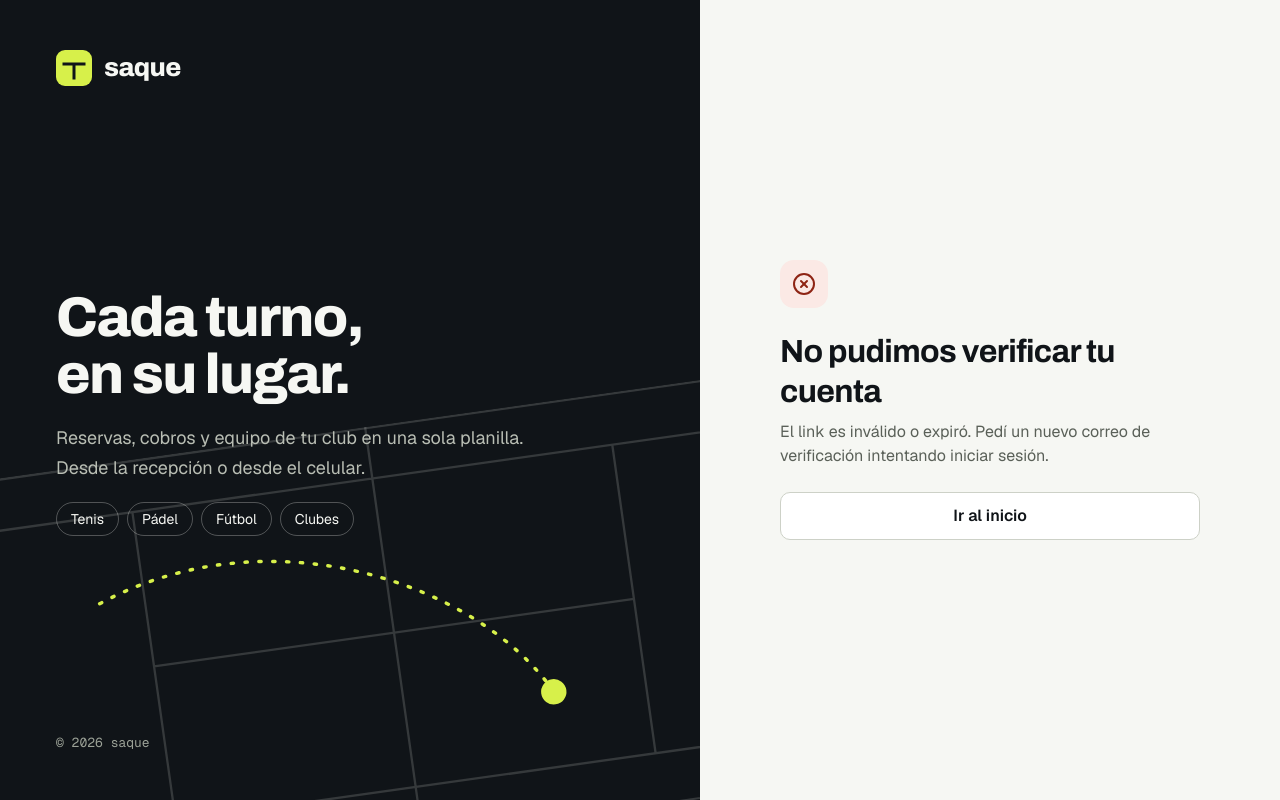
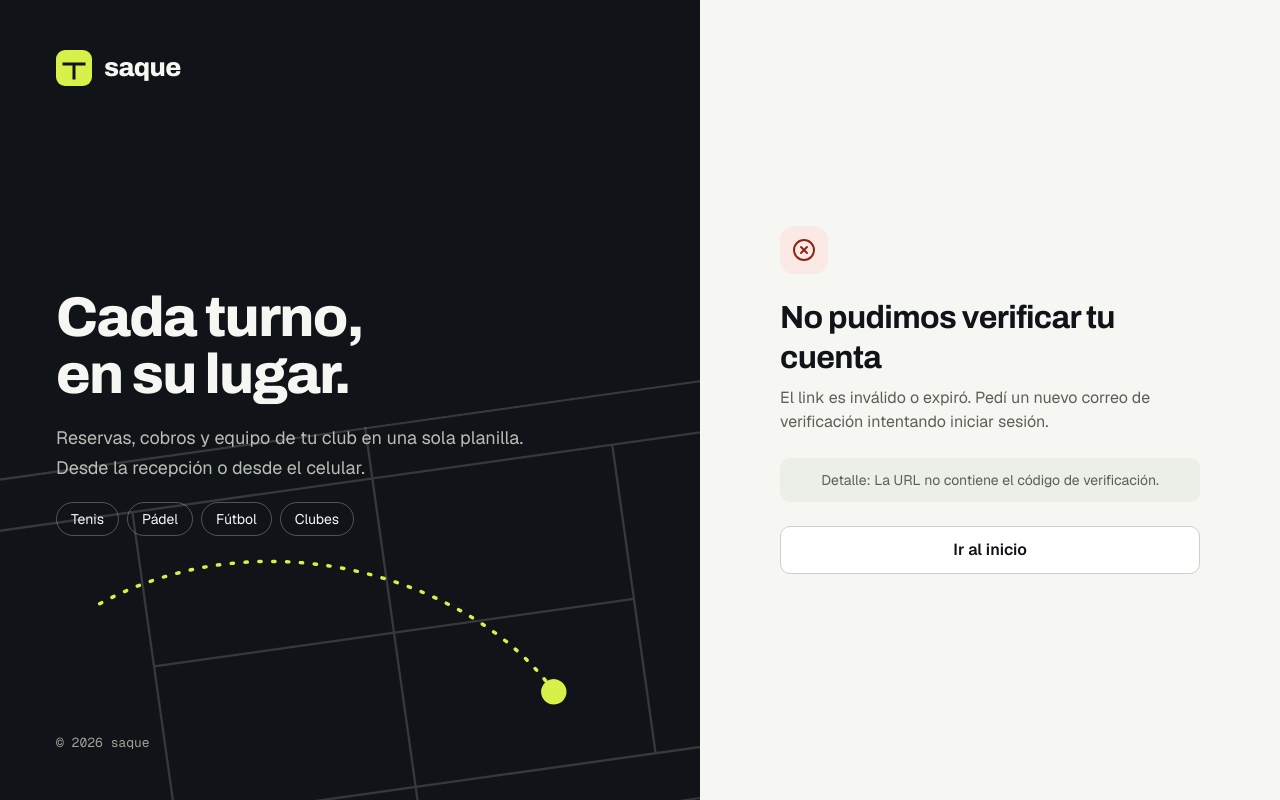
Before and after one commit to maufernandezdev/court-reservation, a Next.js app: page /verification-account in a window 1280 px wide. Built offline with nearby package versions, Linux system fonts and the light colour scheme.

Commit message:
verification account changes

```diff
--- a/app/verification-account/page.tsx
+++ b/app/verification-account/page.tsx
@@ -40,6 +40,7 @@ function VerificationAccountContent() {
   const router = useRouter();
   const searchParams = useSearchParams();
   const [status, setStatus] = useState<Status>("loading");
+  const [errorDetail, setErrorDetail] = useState<string | null>(null);
   const [countdown, setCountdown] = useState(COUNTDOWN_SECONDS);
 
   // Intercambia el ?code= de la URL por una sesión (valida el email)
@@ -47,12 +48,14 @@ function VerificationAccountContent() {
     const code = searchParams.get("code");
     if (!code) {
       setStatus("error");
+      setErrorDetail("La URL no contiene el código de verificación.");
       return;
     }
 
     const supabase = createClient();
     supabase.auth.exchangeCodeForSession(code).then(({ error }) => {
       setStatus(error ? "error" : "success");
+      setErrorDetail(error?.message ?? null);
     });
   }, [searchParams]);
 
@@ -80,6 +83,11 @@ function VerificationAccountContent() {
               : "El link es inválido o expiró. Pedí un nuevo correo de verificación intentando iniciar sesión."
         }
       />
+      {status === "error" && errorDetail && (
+        <p className="rounded-lg bg-muted px-4 py-3 text-center text-sm text-muted-foreground">
+          Detalle: {errorDetail}
+        </p>
+      )}
       {status !== "loading" && (
         <Button
           size="lg"
```
